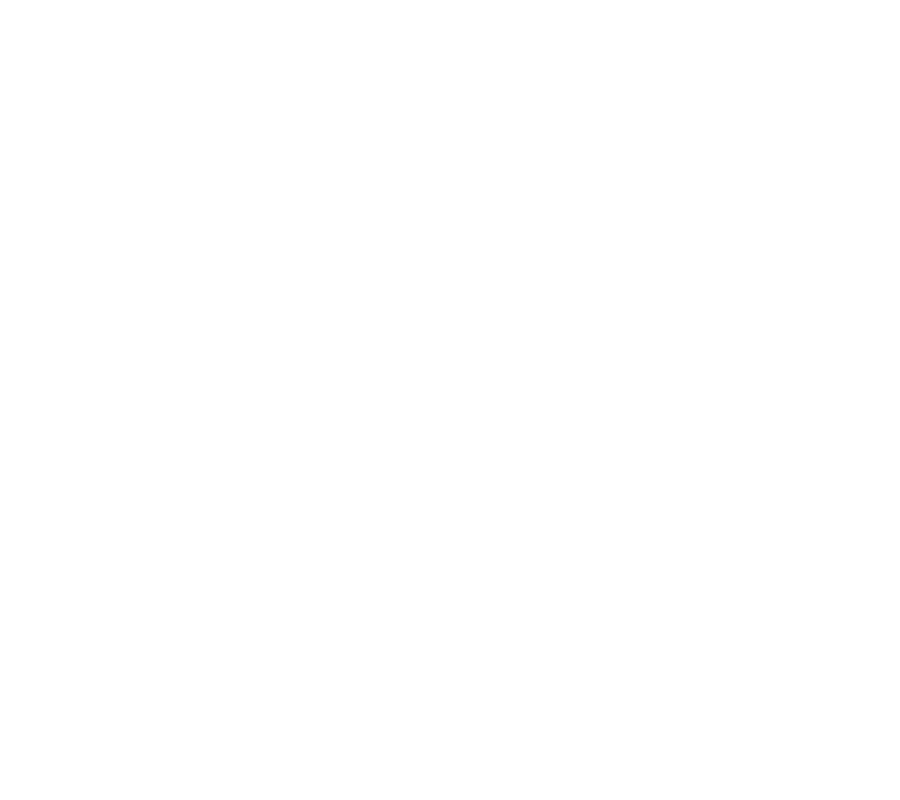
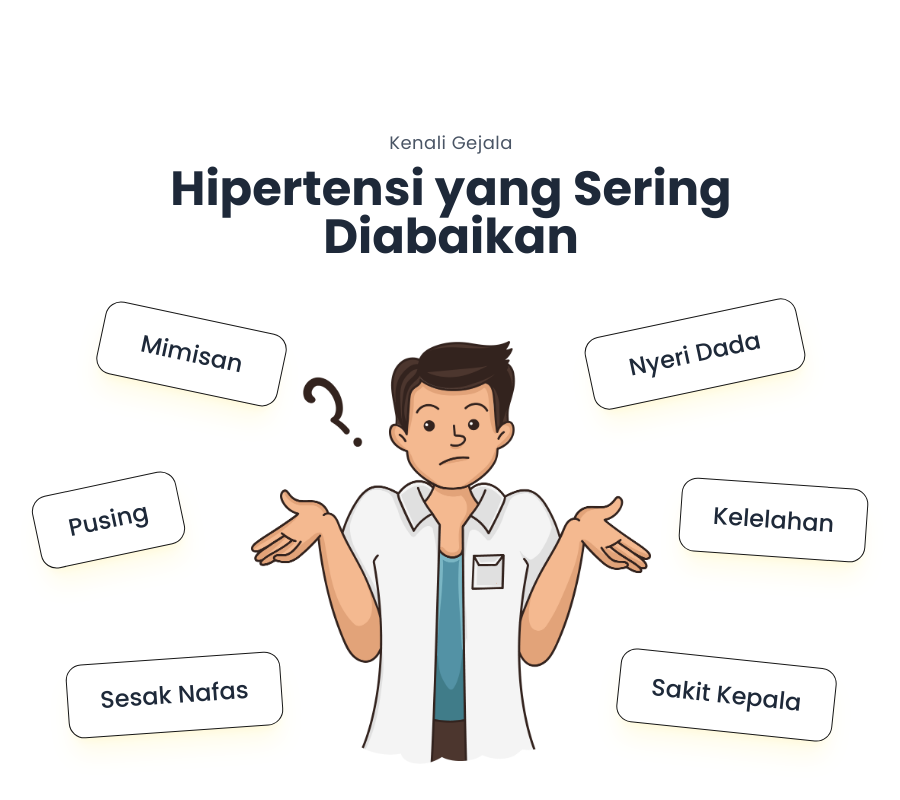
Before and after one commit to firazhafiz/fe-sadari, a Next.js app: page / in a window 1280 px wide. Shown: the part 1894-2694 px from the top of the page, without its empty margins (189-1089 px from the left). Before the commit the page ends 1831 px from the top, so only its background shows below. Built offline with nearby package versions, Linux system fonts and the light colour scheme.

Commit message:
feat: menambahkan section gejala

```diff
--- a/src/app/page.tsx
+++ b/src/app/page.tsx
@@ -1,6 +1,7 @@
 import { HeroScrollDemo } from "@/components/organisms/Hero";
 import Header from "@/components/organisms/Header";
 import Aboute from "@/components/ui/about";
+import Gejala from "@/components/ui/Gejala";
 
 export default function Home() {
   return (
@@ -14,6 +15,9 @@
       <section>
         <Aboute />
       </section>
+      <section>
+        <Gejala />
+      </section>
     </main>
   );
 }
--- a/src/components/ui/Gejala.tsx
+++ b/src/components/ui/Gejala.tsx
@@ -2,9 +2,41 @@
 
 export default function Gejala() {
   return (
-    <div className="lg:min-h-screen">
-      <div className="flex justify-center items-center">
-        {/* <Image src={} /> */}
+    <div className="lg:min-h-screen py-48 ">
+      <div className="flex flex-col justify-center items-center">
+        <div className="text-center">
+          <p className="text-lg text-gray-600  tracking-wide">Kenali Gejala</p>
+          <h3 className="text-5xl font-bold text-gray-800 mt-2 max-w-3xl">Hipertensi yang Sering Diabaikan</h3>
+        </div>
+        <div className="relative  w-full flex justify-center px-40  items-center mt-4">
+          <Image src={"/assets/ilustrasi_1.png"} alt="gejala" width={400} height={400} className="  mt-16" />
+
+          {/* left */}
+          <div className="py-5 px-10 absolute top-10 left-72 transform rotate-12  bg-white border rounded-2xl shadow-yellow-300 shadow-xl/10">
+            <p className="text-2xl font-medium text-gray-800">Mimisan</p>
+          </div>
+
+          <div className="py-5 px-8 absolute  left-56 transform -rotate-12  bg-white border rounded-2xl shadow-yellow-300 shadow-xl/10">
+            <p className="text-2xl font-medium text-gray-800">Pusing</p>
+          </div>
+
+          <div className="py-5 px-8 absolute bottom-8 left-64 transform -rotate-4  bg-white border rounded-2xl shadow-yellow-300 shadow-xl/10">
+            <p className="text-2xl font-medium text-gray-800">Sesak Nafas</p>
+          </div>
+
+          {/* right */}
+          <div className="py-5 px-10 absolute top-10 right-72 transform -rotate-12  bg-white border rounded-2xl shadow-yellow-300 shadow-xl/10">
+            <p className="text-2xl font-medium text-gray-800">Nyeri Dada</p>
+          </div>
+
+          <div className="py-5 px-8 absolute  right-56 transform rotate-4  bg-white border rounded-2xl shadow-yellow-300 shadow-xl/10">
+            <p className="text-2xl font-medium text-gray-800">Kelelahan</p>
+          </div>
+
+          <div className="py-5 px-8 absolute bottom-8 right-64 transform rotate-6  bg-white border rounded-2xl shadow-yellow-300 shadow-xl/10">
+            <p className="text-2xl font-medium text-gray-800">Sakit Kepala</p>
+          </div>
+        </div>
       </div>
     </div>
   );
--- a/src/components/ui/about.tsx
+++ b/src/components/ui/about.tsx
@@ -8,7 +8,7 @@
       <div className=" absolute top-0 left-0 h-full w-full [clip-path:polygon(0%_0,100%_0,100%_100%,0_70%)] bg-[#FCEE21] z-0"></div>
 
       <div className="z-10">
-        <div className="h-[540px] w-[420px] bg-blue-950 rounded-[40px] overflow-hidden">
+        <div className="h-[540px] w-[420px] bg-blue-950 rounded-[40px] overflow-hidden ">
           <Image src={"/assets/about.png"} alt="hipertensi" height={540} width={420} className="h-full w-full object-cover" />
         </div>
       </div>
@@ -16,7 +16,7 @@
         <h2 className="font-bold text-4xl  text-slate-900 ">Apa itu Hipertensi?</h2>
         <p className="mt-4 text-slate-700 text-lg">
           Hipertensi atau tekanan darah tinggi adalah salah satu penyakit yang sering disebut sebagai
-          <span className="font-semibold">“silent killer”</span>. Banyak orang tidak menyadari dirinya mengidap hipertensi karena sering kali tidak menunjukkan gejala yang jelas. Namun, kondisi ini dapat meningkatkan risiko
+          <span className="font-semibold"> “silent killer”</span>. Banyak orang tidak menyadari dirinya mengidap hipertensi karena sering kali tidak menunjukkan gejala yang jelas. Namun, kondisi ini dapat meningkatkan risiko
           <span className="font-semibold"> serangan jantung, stroke, dan kerusakan organ vital</span> jika dibiarkan tanpa penanganan.
           <br />
           <br />
```
Also changed, not shown: public/assets/ilustrasi_1.png (added).
